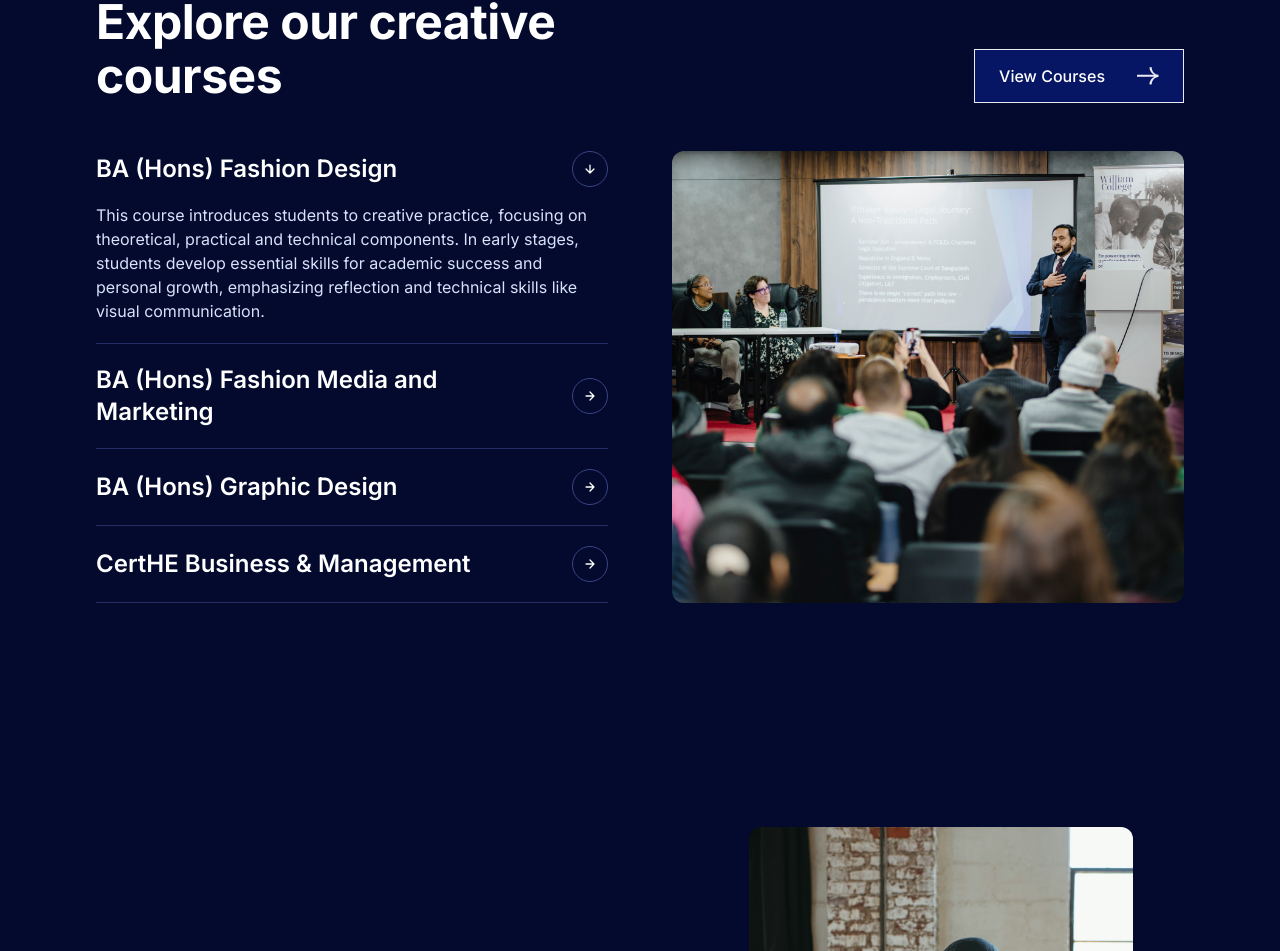
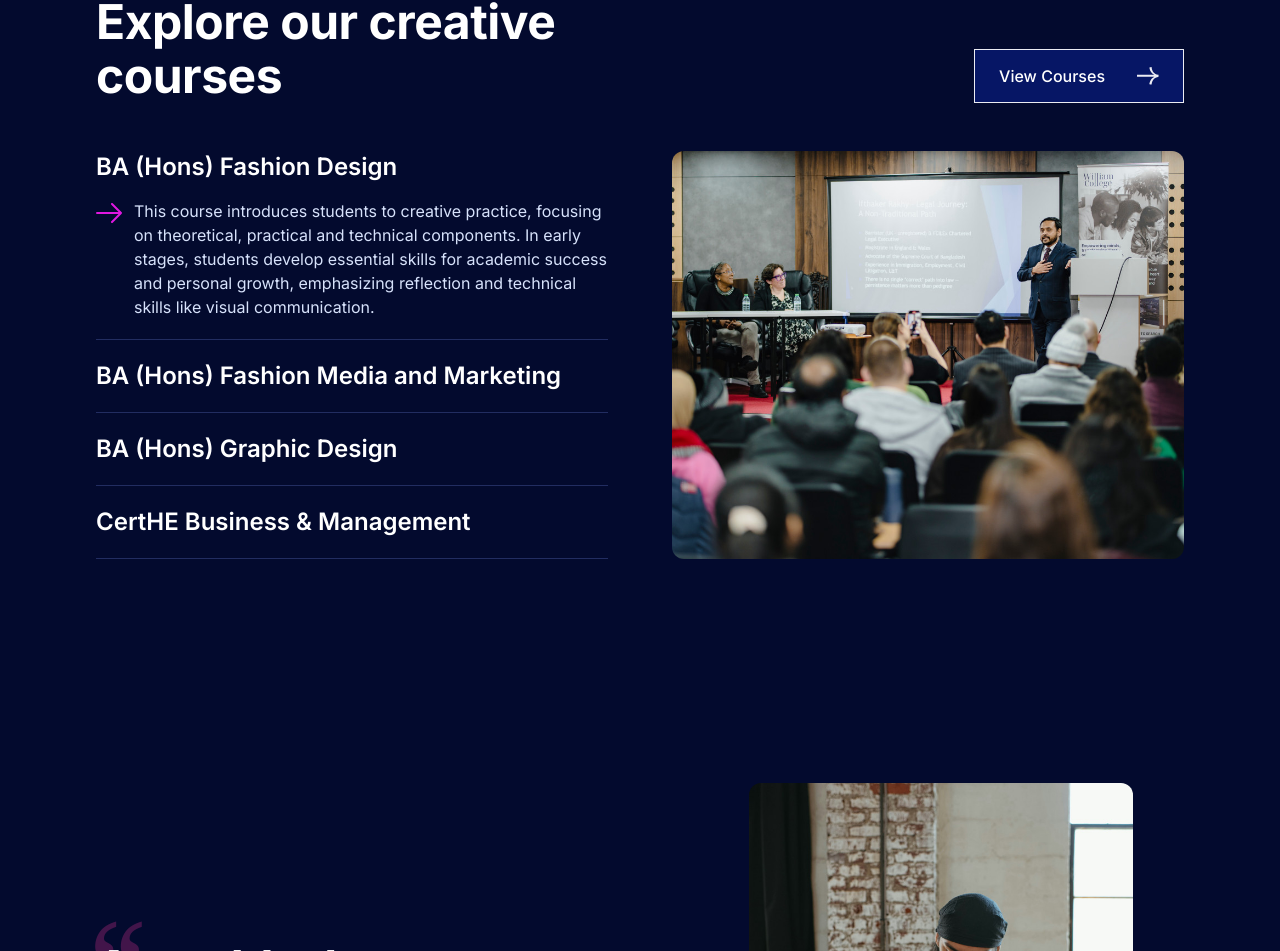
Before and after one commit to Protik111/vcad-front, a Next.js app: page / in a window 1280 px wide. Shown: the part 1021-1972 px from the top of the page. Built offline with nearby package versions, Linux system fonts and the light colour scheme.

Commit message:
feat: svg in courses

```diff
--- a/components/home/CoursesShowcase.tsx
+++ b/components/home/CoursesShowcase.tsx
@@ -25,23 +25,8 @@ function CourseRow({ course, isOpen, onToggle }: CourseRowProps) {
         aria-controls={panelId}
         className="flex w-full items-center justify-between gap-4 text-left"
       >
-        <span className="text-xl font-semibold text-white sm:text-2xl">
+        <span className="text-xl font-semibold text-white sm:text-2xl cursor-pointer">
           {course.title}
-        </span>
-        <span
-          aria-hidden="true"
-          className="flex h-9 w-9 shrink-0 items-center justify-center rounded-full border border-border text-white transition-transform duration-200"
-          style={{ transform: isOpen ? "rotate(90deg)" : undefined }}
-        >
-          <svg width="14" height="14" viewBox="0 0 16 16" fill="none">
-            <path
-              d="M3.5 8h9M8 3.5 12.5 8 8 12.5"
-              stroke="currentColor"
-              strokeWidth="1.5"
-              strokeLinecap="round"
-              strokeLinejoin="round"
-            />
-          </svg>
         </span>
       </button>
       <div
@@ -52,9 +37,25 @@ function CourseRow({ course, isOpen, onToggle }: CourseRowProps) {
             : "grid-rows-[0fr] opacity-0"
         }`}
       >
-        <p className="overflow-hidden text-default text-pale-blue">
-          {course.description}
-        </p>
+        <div className="flex items-start gap-3 overflow-hidden">
+          <svg
+            width="26"
+            height="20"
+            viewBox="0 0 26 20"
+            fill="none"
+            aria-hidden="true"
+            className="mt-1 shrink-0"
+          >
+            <path
+              d="M1 10H25M16 19L25 10L16 1"
+              stroke="#E018E0"
+              strokeWidth="2"
+              strokeLinecap="round"
+              strokeLinejoin="round"
+            />
+          </svg>
+          <p className="text-default text-pale-blue">{course.description}</p>
+        </div>
       </div>
     </div>
   );
```
